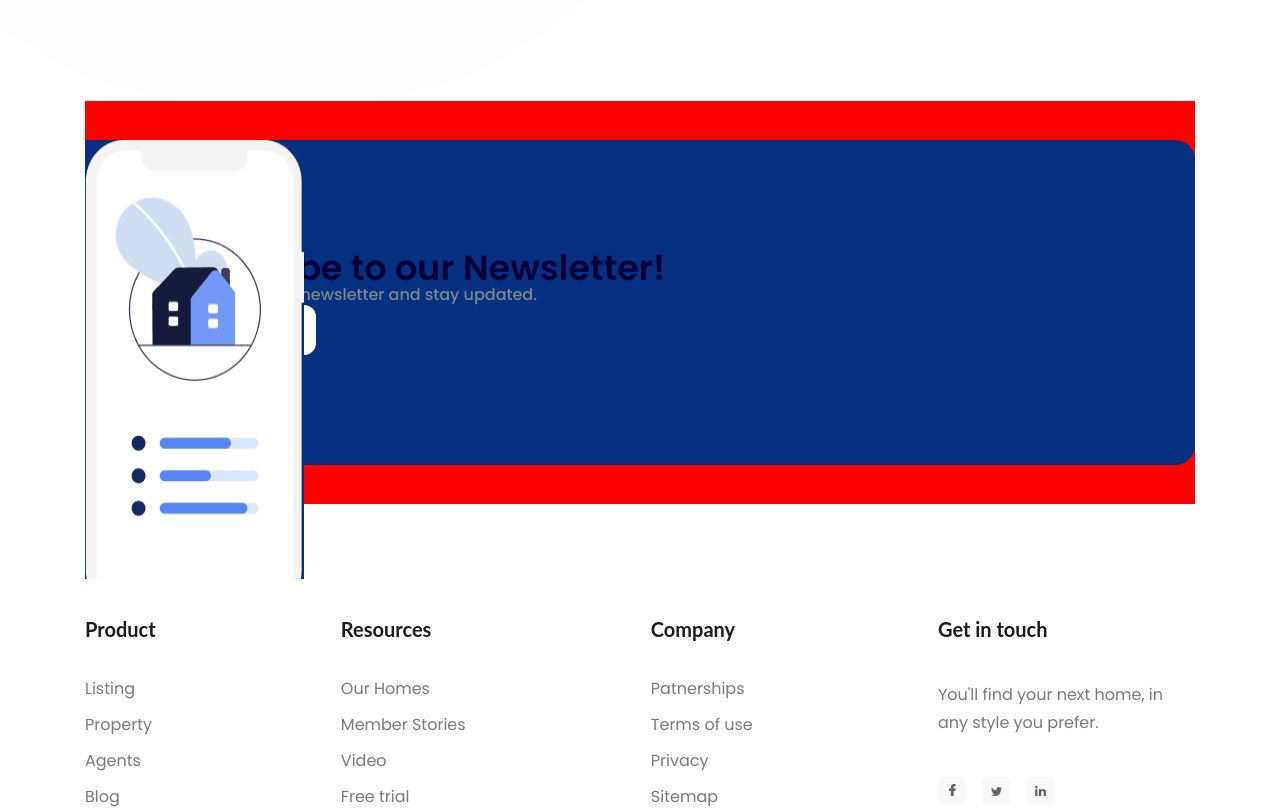
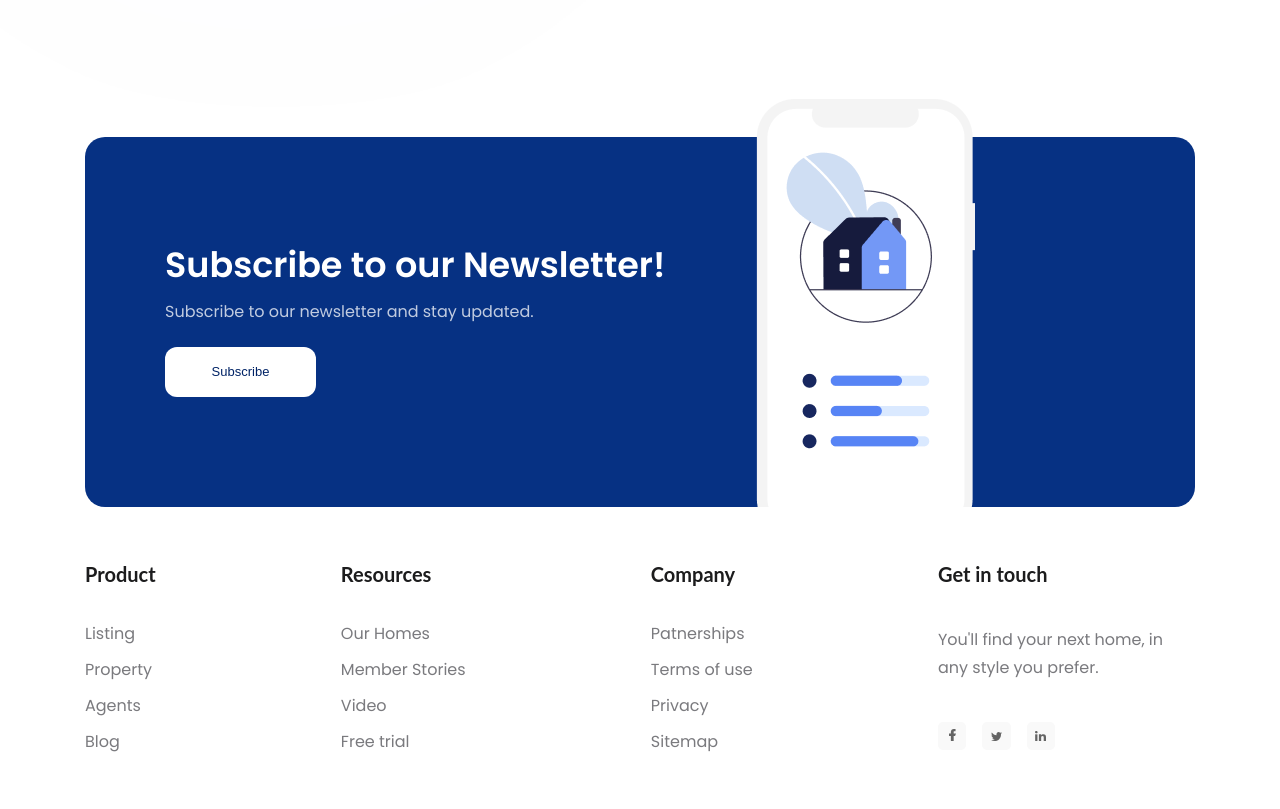
Before and after one commit to nguyenvotan1998/f8-project-1, a plain HTML site: page index.html in a window 1280 px wide. Shown: the part 3397-4206 px from the top of the page. Drawn offline with nearby package versions, Linux system fonts and the light colour scheme; a web font is replaced by a local one.

Commit message:
done Subscribe

```diff
--- a/assets/css/styles.css
+++ b/assets/css/styles.css
@@ -383,6 +383,8 @@ h2 {
   gap: 8px;
 }
 
+/* -------------------------------------------------- */
+
 /* TODO: Statistic */
 .statistic {
   margin-top: 75px;
@@ -488,7 +490,7 @@ h2 {
   border-radius: 50%;
 }
 
-.avatar-block > .block > .group > img:not(:first-of-type) {
+.avatar-block .block .group > img:not(:first-of-type) {
   margin-left: -3.03px;
 }
 
@@ -557,54 +559,54 @@ h2 {
   color: #7b8087;
 }
 
+/* ------------------------------------------------------------------------------- */
+
 /* TODO: Subscribe */
 .subscribe {
   margin-top: 51px;
-  margin-bottom: 55px;
   height: 409px;
+  width: 100%;
   display: flex;
   justify-content: center;
   align-items: center;
 }
 
 .subscribe .content {
-  background-color: red;
   position: relative;
-  padding: 39px 0;
+  height: 100%;
 }
 
-.subscribe .content .background {
+.subscribe .background {
   background-color: #063183;
-  height: calc(100% - 39px * 2);
+  position: absolute;
+  top: 39px;
+  width: 100%;
+  height: calc(100% - 39px);
   border-radius: 20px;
-  padding: 110px 80px;
   display: flex;
   flex-direction: column;
+  justify-content: center;
+  gap: 15px;
+  padding-left: 80px;
 }
 
-.subscribe > .content > .background > .subscribe {
-  width: 501px;
-  height: 150px;
-  margin: 110px auto auto 80px;
-}
-
-.subscribe > .content > .background > .subscribe > .sub-title {
+.subscribe .background .sub-title {
   font-weight: 600;
-  font-size: 35px;
+  font-size: 3.5rem;
   line-height: 35px;
   color: #ffffff;
 }
 
-.subscribe > .content > .background > .subscribe > .desc {
+.subscribe .background .desc {
   font-weight: 400;
-  font-size: 16px;
+  font-size: 1.6rem;
   line-height: 30px;
   color: #ffffff;
   opacity: 0.75;
-  margin: 15px auto 20px auto;
 }
 
-.subscribe .btn-subscribe {
+.subscribe .background .btn-subscribe {
+  margin-top: 5px;
   width: 151px;
   height: 50px;
   background: #ffffff;
@@ -615,16 +617,9 @@ h2 {
   color: #002366;
 }
 
-.subscribe > .content > .background > .illustration-image {
-  position: absolute;
-  inset: 1px 221px 31px 670px;
-}
-
 .subscribe .illustration-image {
   position: absolute;
-  width: 219px;
-  height: 439px;
-  background-color: #063183;
+  inset: 1px 221.02px -30.44px 670.9px;
 }
 
 /* TODO: Footer */
--- a/index.html
+++ b/index.html
@@ -148,7 +148,7 @@
     </div>
 
     <!-- TODO: Featured -->
-    <div id="featured" class="featured">
+    <div class="featured">
       <div class="content">
         <!-- TODO: Top for Featured -->
         <div class="top">
```
